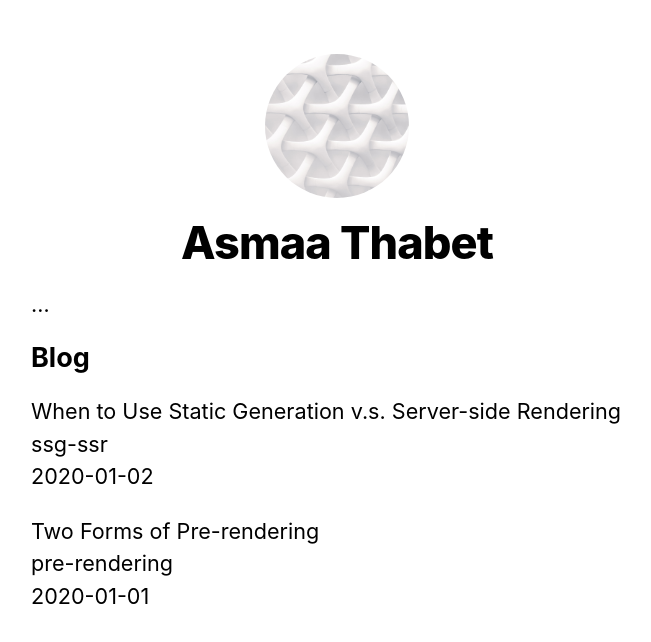
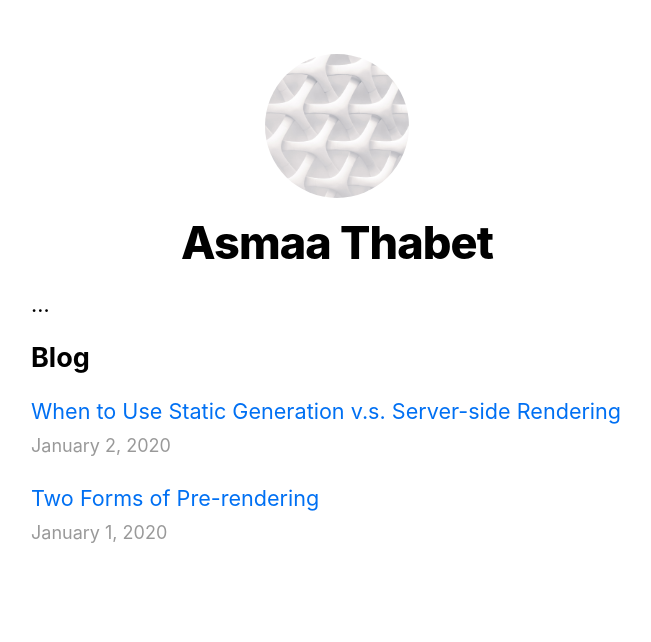
Before and after one commit to Asmaathabet/blog, a Next.js app: page / in a window 1280 px wide. Shown: the top 642 px of the page, without its empty margins (303-954 px from the left). Built offline with nearby package versions, Linux system fonts and the light colour scheme.

Commit message:
add links to home page

```diff
--- a/pages/index.js
+++ b/pages/index.js
@@ -2,6 +2,8 @@ import Head from 'next/head'
 import Layout, { siteTitle } from '../components/layout'
 import utilStyles from '../styles/utils.module.css'
 import { getSortedPostsData } from '../lib/posts'
+import Link from 'next/link'
+import Date from '../components/Date'
 
 export async function getStaticProps() {
   const allPostsData = getSortedPostsData()
@@ -35,12 +37,14 @@ export default function Home({allPostsData}) {
         <ul className={utilStyles.list}>
           {allPostsData.map(({ id, date, title }) => (
             <li className={utilStyles.listItem} key={id}>
-              {title}
-              <br />
-              {id}
-              <br />
-              {date}
-            </li>
+            <Link href={`/posts/${id}`}>
+              <a>{title}</a>
+            </Link>
+            <br />
+            <small className={utilStyles.lightText}>
+              <Date dateString={date} />
+            </small>
+          </li>
           ))}
         </ul>
       </section>
```
